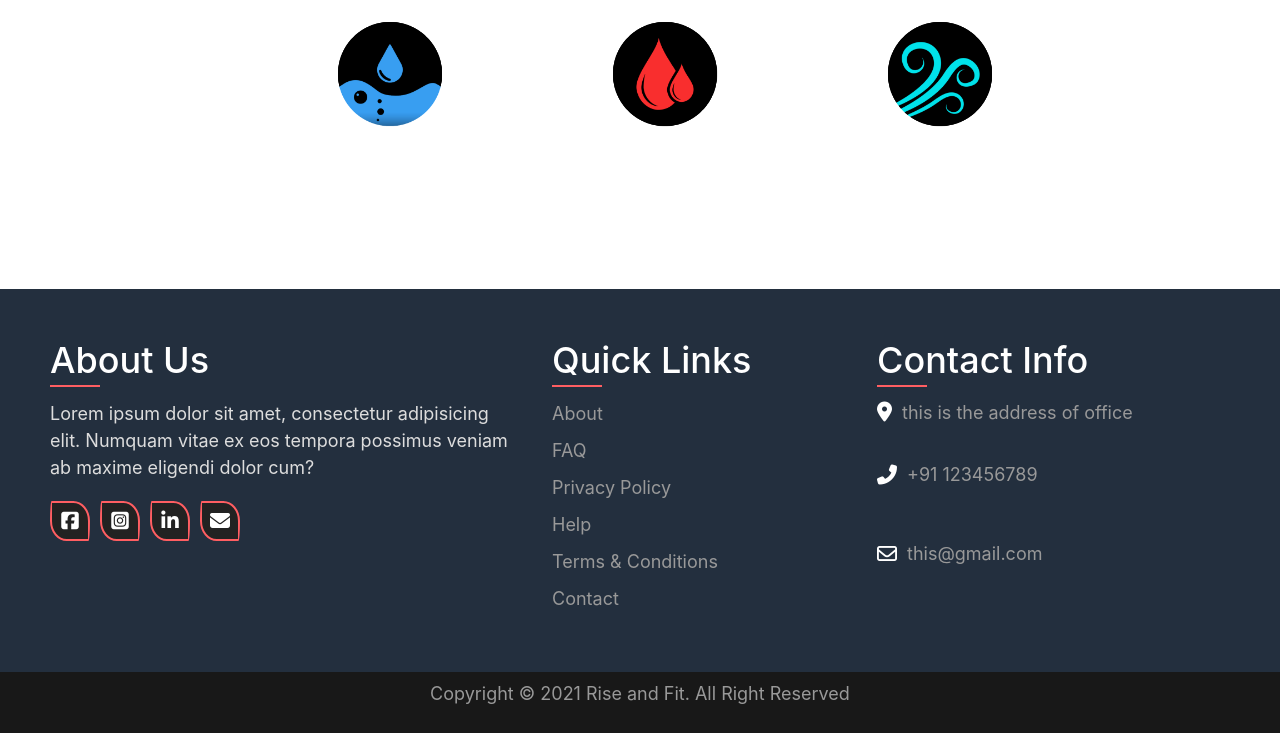
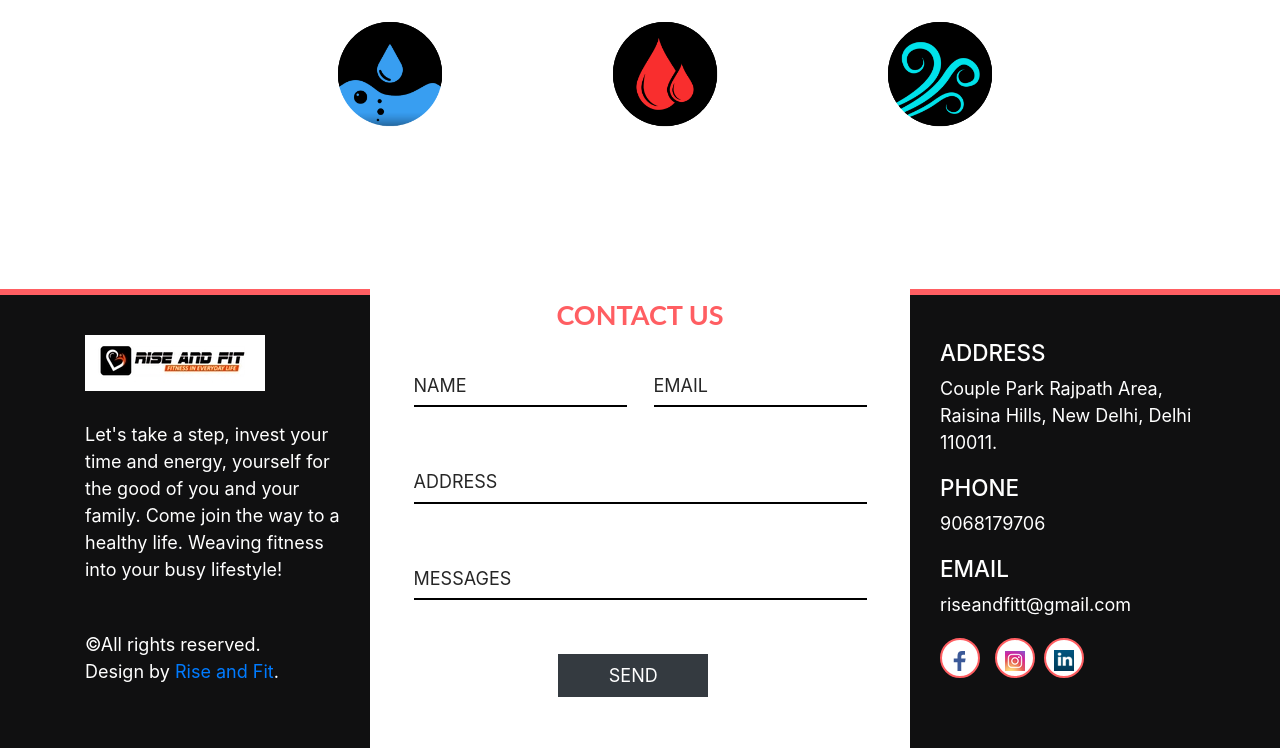
Before and after one commit to sushant2000/riseandfit, a PHP site: page / in a window 1280 px wide. Shown: the part 2660-3408 px from the top of the page. Run offline with PHP 8.4, Linux system fonts and the light colour scheme; some libraries are stand-ins or nearby versions.

Commit message:
Added new footer

```diff
--- a/css/footer.css
+++ b/css/footer.css
@@ -1,10 +1,10 @@
-footer {
+/* footer {
   position: relative;
   width: 100%;
   height: auto;
   padding: 50px 50px;
   box-sizing: border-box;
-  /* background-color: #111; */
+  /* background-color: #111;
   background-color: #232f3e;
   display: flex;
   justify-content: space-between;
@@ -209,4 +209,123 @@ footer p {
   .copyrightText {
     padding: 8px 40px;
   }
+} */
+
+
+footer {
+  background: #101011;
+  color: #fff;
 }
+.sci {
+  margin-top: 20px;
+  display: flex;
+  padding: 0%;
+}
+
+.sci li {
+  list-style: none;
+}
+
+.sci li a {
+  display: inline-block;
+  width: 40px;
+  height: 40px;
+  background: #222;
+  display: flex;
+  justify-content: center;
+  align-items: center;
+  margin-right: 10px;
+  text-decoration: none;
+  border: 2px solid rgba(255, 94, 98, 1);
+  border-radius: 10px 100px / 120px;
+}
+.sci li a:hover {
+  height: 45px;
+  width: 45px;
+  transition: all 0.2s ease-in-out;
+  background-color: rgba(255, 153, 102, 1);
+}
+
+.sci li a .fab {
+  color: #fff;
+  font-size: 20px;
+}
+
+.sci li a .fas {
+  color: #fff;
+  font-size: 20px;
+}
+
+footer .footer1 p {
+  margin-top: 30px;
+}
+footer .footer2 h4 {
+  color:rgba(255, 94, 98, 1);
+  font-family: 'Lato', sans-serif;
+  font-weight: 700;
+  text-align: center;
+  margin: 20px auto;
+}
+footer .footer2 .form-box {
+  background: #fff;
+  padding: 20px 30px;
+  margin-top: -30px;
+}
+footer .footer2 input[type='text'], footer .footer2 input[type='email'] {
+  background: transparent;
+  border-radius: 0;
+  border: none;
+  border-bottom: 2px solid #000;
+}
+footer .footer2 input[type='text']:focus, footer .footer2 input[type='email']:focus {
+  box-shadow: none;
+  border-color: #ff8013;
+}
+footer .footer2 .btn {
+  min-width: 150px;
+  border-radius: 0;
+}
+footer .footer2 ::-webkit-input-placeholder {
+  /* Chrome/Opera/Safari */
+  color: #262626;
+}
+footer .footer2 ::-moz-placeholder {
+  /* Firefox 19+ */
+  color: #262626;
+}
+footer .footer2 :-ms-input-placeholder {
+  /* IE 10+ */
+  color: #262626;
+}
+footer .footer2 :-moz-placeholder {
+  /* Firefox 18- */
+  color: #262626;
+}
+footer .footer3 {
+  padding-top: 50px;
+}
+footer .footer3 a {
+  background: #fff;
+  border-radius: 50%;
+  height: 40px;
+  width: 40px;
+  padding: 0;
+  padding-top: 5px;
+}
+footer .footer3 a:hover {
+  background: #ff8013;
+}
+footer .footer3 .nav-item li {
+  margin: 0 5px;
+}
+footer .table td, footer .table th {
+  border: none;
+}
+
+footer::before {
+  content: "";
+  position: absolute;
+  border: 3px solid rgba(255, 94, 98, 1);
+  width: 100%;
+  left: 0;
+}
--- a/index.html
+++ b/index.html
@@ -362,22 +362,28 @@
   <div class="coreElementsContainer">
     <div class="core-elements">
       <div class="core-element" id="neer">
-        <img class="bottom" src="/core-elements-img/neer white.png" />
-        <img class="top" src="/core-elements-img/neer color.png" />
+        <a href="#">
+        <img class="bottom" src="/core-elements-img/neer white.png" title="Neer"/></a>
+        <a href="#">
+        <img class="top" src="/core-elements-img/neer color.png" title="Neer" /></a>
       </div>
       <div class="core-element" id="rakth">
-        <img class="bottom" src="/core-elements-img/rakth white.png" />
-        <img class="top" src="/core-elements-img/rakth color.png" />
+        <a href="#">
+        <img class="bottom" src="/core-elements-img/rakth white.png"title="Rakth" /></a>
+        <a href="#">
+        <img class="top" src="/core-elements-img/rakth color.png" title="Rakth"/></a>
       </div>
       <div class="core-element" id="vayu">
-        <img class="bottom" src="/core-elements-img/vayu white.png" />
-        <img class="top" src="/core-elements-img/vayu color.png" />
+        <a href="#">
+        <img class="bottom" src="/core-elements-img/vayu white.png" title="Vayu"/></a>
+        <a href="#">
+        <img class="top" src="/core-elements-img/vayu color.png" title="Vayu"/></a>
       </div>
     </div>
   </div>
 
   <!-- Footer Start -->
-  <footer>
+  <!-- <footer>
     <div class="f-container">
       <div class="sec aboutus">
         <h2>About Us</h2>
@@ -438,7 +444,68 @@
   </footer>
   <div class="copyrightText">
     <p>Copyright &copy; 2021 Rise and Fit. All Right Reserved</p>
-  </div>
+  </div> -->
+
+  <footer class="container-fluid">
+    <div class="container">
+      <div class="row">
+        <div class="col-md-3 footer1 d-flex wow bounceInLeft" data-wow-delay=".25s">
+          <div class="d-flex flex-wrap align-content-center"> <a href="#"><img src="image/raflogo.jpg" alt="logo" /></a>
+            <p>Let's take a step, invest your time and energy, yourself for the good of you and your family. Come join the way to a healthy life. Weaving fitness into your busy lifestyle!
+            </p>
+            <p>&copy;All rights reserved.<br> Design by <a href="http://riseandfit.com/" target="_blank">Rise and Fit</a>.</p>
+          </div>
+        </div>
+        <div class="col-md-6 footer2 wow bounceInUp" data-wow-delay=".25s" id="contact">
+          <div class="form-box">
+            <h4>CONTACT US</h4>
+            <table class="table table-responsive d-table">
+              <tr>
+                <td><input type="text" class="form-control pl-0" placeholder="NAME" /></td>
+                <td><input type="email" class="form-control pl-0" placeholder="EMAIL" /></td>
+              </tr>
+              <tr>
+                <td colspan="2"></td>
+              </tr>
+              <tr>
+                <td colspan="2"><input type="text" class="form-control pl-0" placeholder="ADDRESS" /></td>
+              </tr>
+              <tr>
+                <td colspan="2"></td>
+              </tr>
+              <tr>
+                <td colspan="2"><input type="text" class="form-control pl-0" placeholder="MESSAGES" /></td>
+              </tr>
+              <tr>
+                <td colspan="2"></td>
+              </tr>
+              <tr>
+                <td colspan="2" class="text-center pl-0"><button type="submit" class="btn btn-dark">SEND</button></td>
+              </tr>
+            </table>
+          </div>
+        </div>
+
+
+        <div  class="col-md-3 footer3 wow bounceInRight" data-wow-delay=".25s">
+          <h5>ADDRESS</h5>
+          <p>Couple Park
+            Rajpath Area, Raisina Hills, New Delhi, Delhi 110011.</p>
+          <h5>PHONE</h5>
+          <p>9068179706</p>
+          <h5>EMAIL</h5>
+          <p>riseandfitt@gmail.com</p>
+          <div class="social-links">
+            <ul class="sci">
+              <li><a href="https://www.facebook.com/Riseandfit"><img src="image/facebook.png" alt="facebook"></a></li>
+              <li><a href="https://www.instagram.com/riseandfitt/"  class="btn btn-secondary mr-1 ml-1 mb-2"><img src="image/instalogo.png" alt="Instagram" /></a></li>
+              <li><a href="https://www.linkedin.com/company/riseandfit"  class="btn btn-secondary mr-1 ml-1 mb-2"><img src="image/linkedinlogo.png" alt="linkedin" /></a></li>
+            </ul>
+          </div>
+        </div>
+      </div>
+    </div>
+  </footer>
   <!-- footer end -->
 </body>
 <!-- JavaScript Libraries -->
```
Also changed, not shown: image/facebook.png (added), image/instalogo.png (added), image/linkedinlogo.png (added), image/raflogo.jpg (added).
